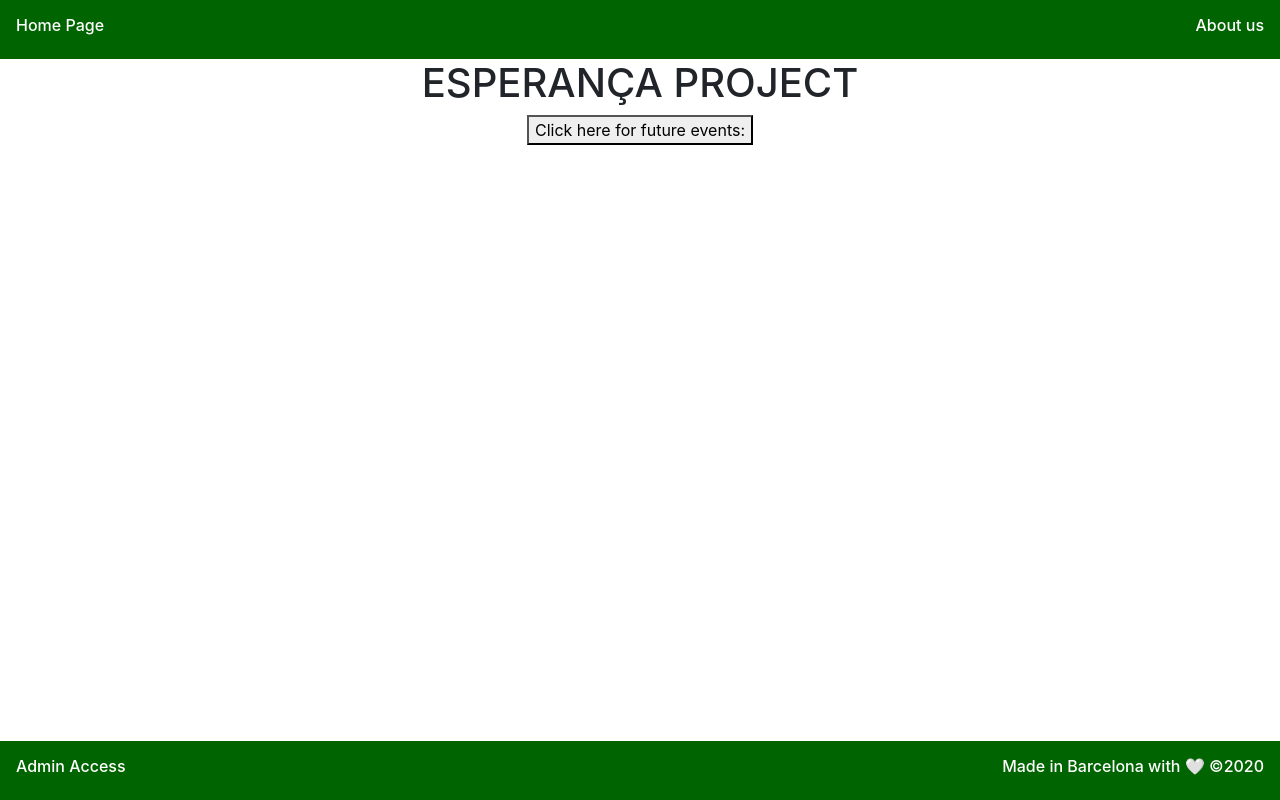
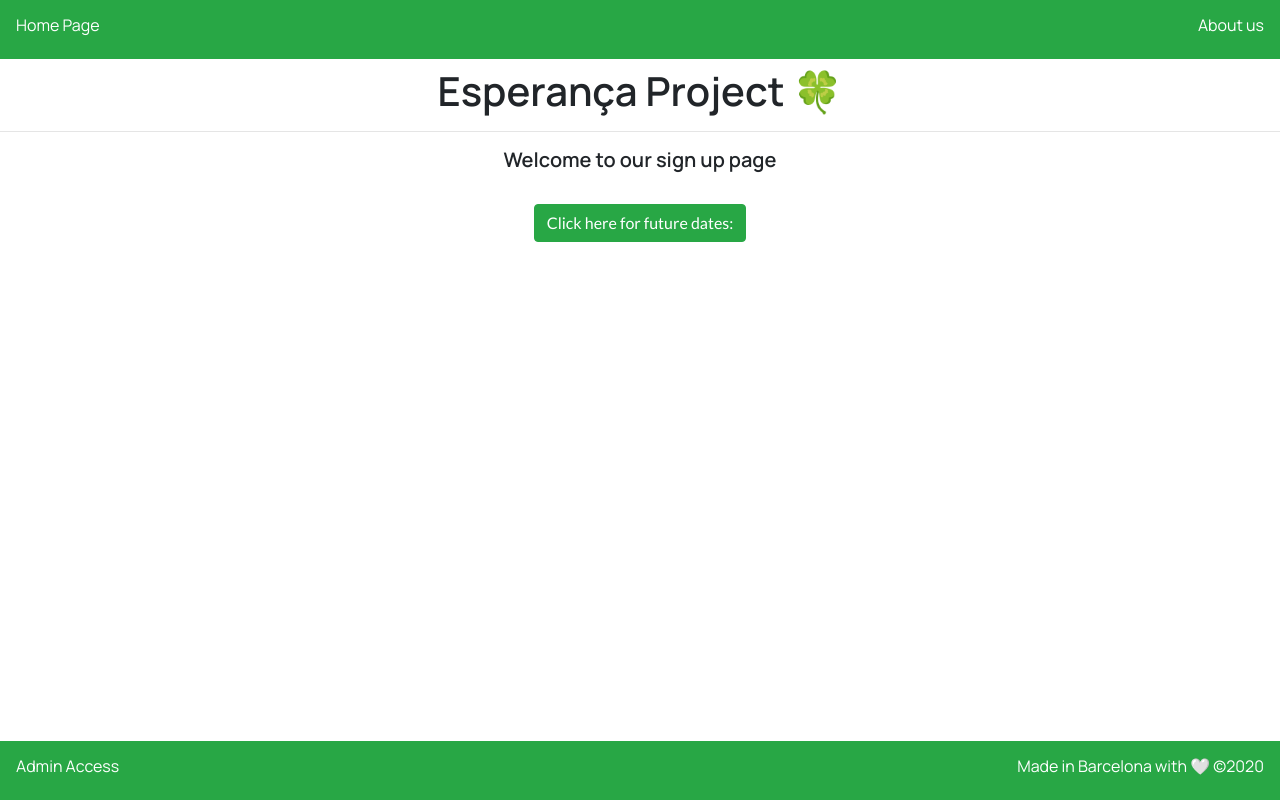
Before and after one commit to cdorella/fspt2-volunteer-sign-up-project, a React (Create React App) app in the folder client/: page / in a window 1280 px wide. Built offline with nearby package versions, Linux system fonts and the light colour scheme.

Commit message:
Formatting

```diff
--- a/client/public/index.html
+++ b/client/public/index.html
@@ -5,6 +5,10 @@
 		<link rel="icon" href="%PUBLIC_URL%/favicon.ico" />
 		<meta name="viewport" content="width=device-width, initial-scale=1" />
 		<meta name="theme-color" content="#000000" />
+		<link
+			href="https://fonts.googleapis.com/css2?family=Lato&family=Manrope:wght@400;600&display=swap"
+			rel="stylesheet"
+		/>
 		<meta
 			name="description"
 			content="Web site created using create-react-app"
--- a/client/src/App.css
+++ b/client/src/App.css
@@ -29,22 +29,43 @@
 }
 
 .main-header {
-	color: white;
-	background-color: darkgreen;
 	padding: 1em;
 	position: relative;
 	width: 100%;
+	font-family: "Lato", sans-serif;
 }
 
 .main-footer {
 	color: white;
-	background-color: darkgreen;
 	padding: 1em;
 	position: absolute;
 	width: 100%;
 	bottom: 0;
+	font-family: "Lato", sans-serif;
 }
 
 .link {
 	color: white;
 }
+
+h1 {
+	font-family: "Manrope", sans-serif;
+	font-weight: bold;
+}
+
+h5 {
+	font-family: "Manrope", sans-serif;
+	font-weight: bold;
+}
+
+h6 {
+	font-family: "Manrope", sans-serif;
+}
+
+button {
+	font-family: "Lato", sans-serif;
+}
+
+p {
+	font-family: "Lato", sans-serif;
+}
--- a/client/src/App.js
+++ b/client/src/App.js
@@ -25,7 +25,7 @@ class App extends React.Component {
 				<div className="page-container">
 					<div className="content-wrap">
 						<BrowserRouter>
-							<div className="main-header">
+							<div className="main-header p-3 mb-2 bg-success text-white">
 								<div className="clearfix">
 									<div className="float-left">
 										<NavLink className="link" to="/">
@@ -53,7 +53,7 @@ class App extends React.Component {
 							</Switch>
 
 							<div className="clearfix">
-								<div className="main-footer">
+								<div className="main-footer bg-success">
 									<div className="float-left">
 										<NavLink className="link" to="/admin">
 											<h6>Admin Access</h6>
--- a/client/src/pages/about-page.css
+++ b/client/src/pages/about-page.css
@@ -0,0 +1,21 @@
+h1 {
+	font-family: "Manrope", sans-serif;
+	font-weight: bold;
+}
+
+h5 {
+	font-family: "Manrope", sans-serif;
+	font-weight: bold;
+}
+
+h6 {
+	font-family: "Manrope", sans-serif;
+}
+
+button {
+	font-family: "Lato", sans-serif;
+}
+
+p {
+	font-family: "Lato", sans-serif;
+}
--- a/client/src/pages/about-page.jsx
+++ b/client/src/pages/about-page.jsx
@@ -3,7 +3,22 @@ import "bootstrap/dist/css/bootstrap.css";
 import "./about-page.css";
 
 const About = () => {
-	return <h1>About us</h1>;
+	return (
+		<div>
+			<h1>About us</h1>
+			<hr />
+			<h5>
+				We are a community of volunteers that go out to neighborhoods of
+				Barcelona to hand out food and talk to people living on the streets.
+			</h5>
+			<br></br>
+			<h6>
+				We go out every Saturday and Sunday evening between 6-8pm depending on
+				the season, with two different central routes in Barcelona.{" "}
+			</h6>
+			<h6>To get involved, please sign up through our Home Page.</h6>
+		</div>
+	);
 };
 
 export default About;
--- a/client/src/pages/admin-page.css
+++ b/client/src/pages/admin-page.css
@@ -0,0 +1,21 @@
+h1 {
+	font-family: "Manrope", sans-serif;
+	font-weight: bold;
+}
+
+h5 {
+	font-family: "Manrope", sans-serif;
+	font-weight: bold;
+}
+
+h6 {
+	font-family: "Manrope", sans-serif;
+}
+
+button {
+	font-family: "Lato", sans-serif;
+}
+
+p {
+	font-family: "Lato", sans-serif;
+}
--- a/client/src/pages/admin-page.jsx
+++ b/client/src/pages/admin-page.jsx
@@ -1,9 +1,17 @@
 import React from "react";
 import "bootstrap/dist/css/bootstrap.css";
+import { Button } from "reactstrap";
 import "./admin-page.css";
 
 const Admin = () => {
-	return <h1>Welcome Admin</h1>;
+	return (
+		<div>
+			<h1>Welcome Admin</h1>
+			<hr />
+			<br></br>
+			<Button color="success">Click here to add new event:</Button>
+		</div>
+	);
 };
 
 export default Admin;
--- a/client/src/pages/home-page.css
+++ b/client/src/pages/home-page.css
@@ -0,0 +1,21 @@
+h1 {
+	font-family: "Manrope", sans-serif;
+	font-weight: bold;
+}
+
+h5 {
+	font-family: "Manrope", sans-serif;
+	font-weight: bold;
+}
+
+h6 {
+	font-family: "Manrope", sans-serif;
+}
+
+button {
+	font-family: "Lato", sans-serif;
+}
+
+p {
+	font-family: "Lato", sans-serif;
+}
--- a/client/src/pages/home-page.jsx
+++ b/client/src/pages/home-page.jsx
@@ -1,5 +1,6 @@
 import React from "react";
 import "bootstrap/dist/css/bootstrap.css";
+import { Button } from "reactstrap";
 import "./home-page.css";
 
 class HomePage extends React.Component {
@@ -51,8 +52,18 @@ class HomePage extends React.Component {
 
 		return (
 			<div>
-				<h1>ESPERANÇA PROJECT</h1>
-				<button onClick={this.getEvents}>Click here for future events:</button>
+				<h1>
+					Esperança Project{" "}
+					<span role="img" aria-label="four leaf clover">
+						🍀
+					</span>
+				</h1>
+				<hr />
+				<h5>Welcome to our sign up page</h5>
+				<br></br>
+				<Button onClick={this.getEvents} color="success">
+					Click here for future dates:
+				</Button>{" "}
 				{displayEvents}
 			</div>
 		);
```
Lines whose indentation alone changed are shown as unchanged.
